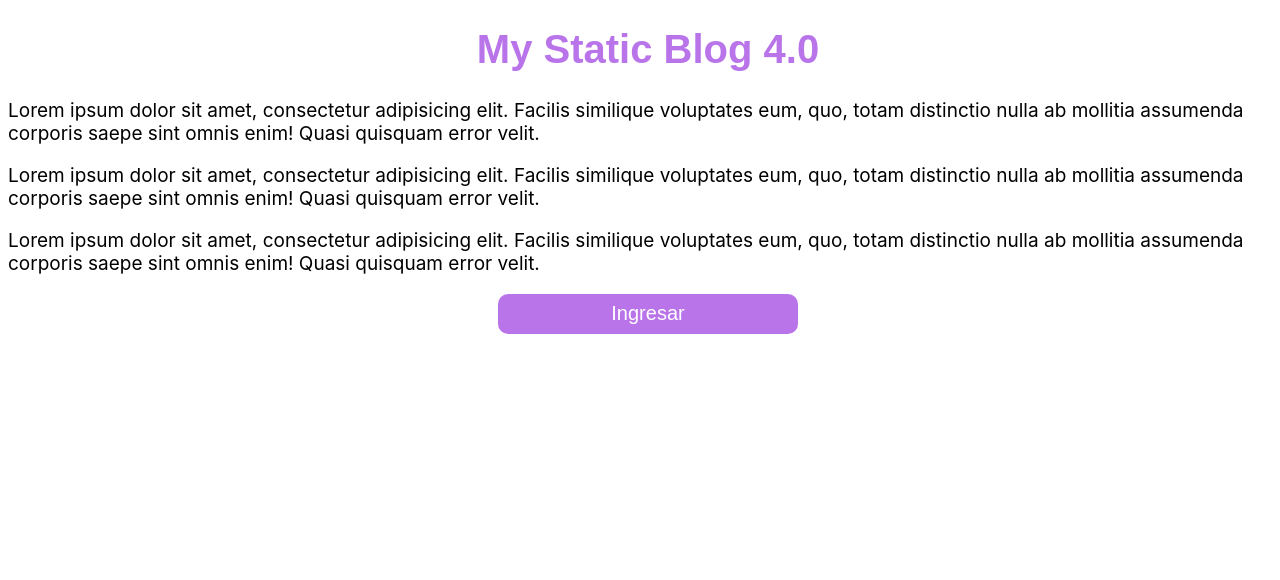
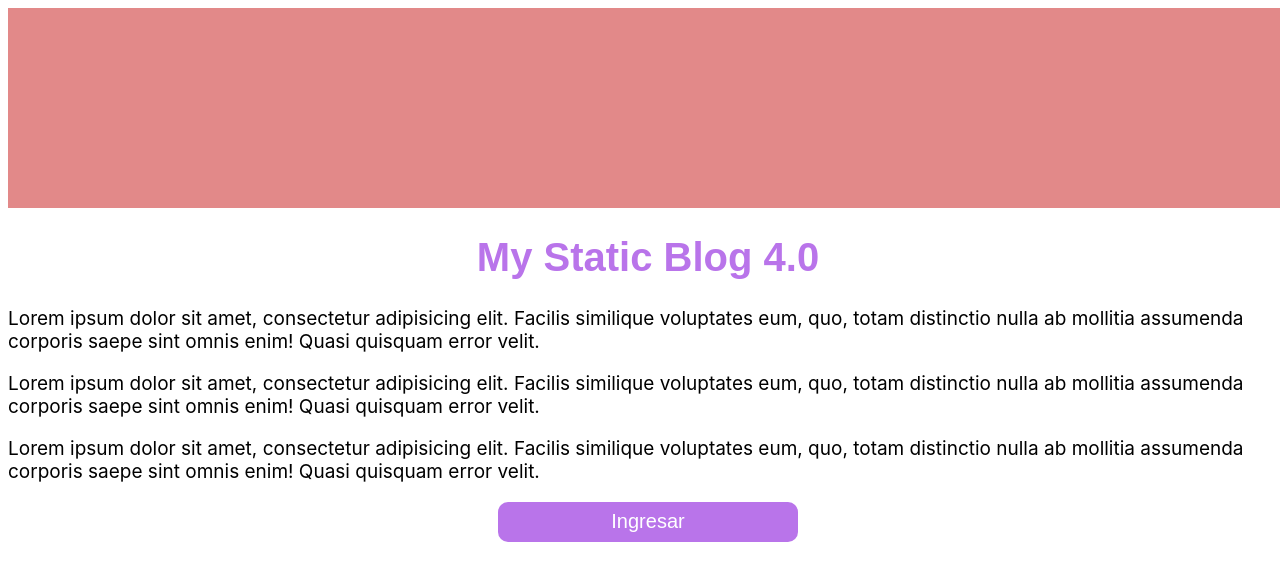
Before and after one commit to EbenRivera/Pagina-Estatica, a plain HTML site: page index.html in a window 1280 px wide. Drawn offline with Linux system fonts and the light colour scheme.

Commit message:
Agregue un nuevo branch llamado header

```diff
--- a/index.html
+++ b/index.html
@@ -6,6 +6,7 @@
     <meta name="viewport" content="width=device-width, initial-scale=1.0">
     <title>Document</title>
     <link rel="stylesheet" href="./styles.css">
+    <header></header>
 </head>
 <body>
     <h1>My Static Blog 4.0</h1>
--- a/styles.css
+++ b/styles.css
@@ -1,5 +1,11 @@
 body{
     width: 100%;
+}
+
+header{
+    width: 100%;
+    height: 200px;
+    background: rgb(226, 137, 137);
 }
 
 h1{
```
